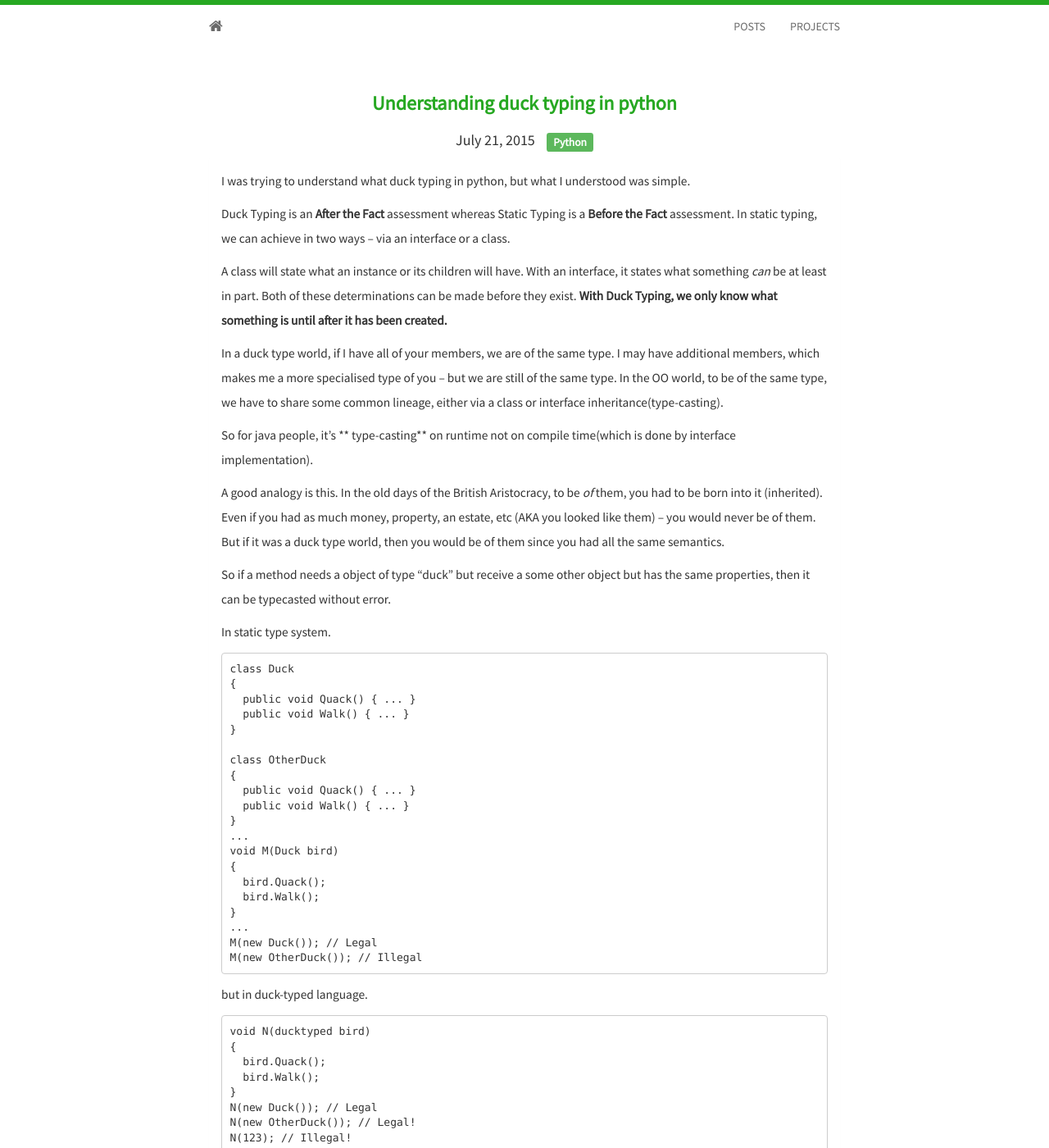
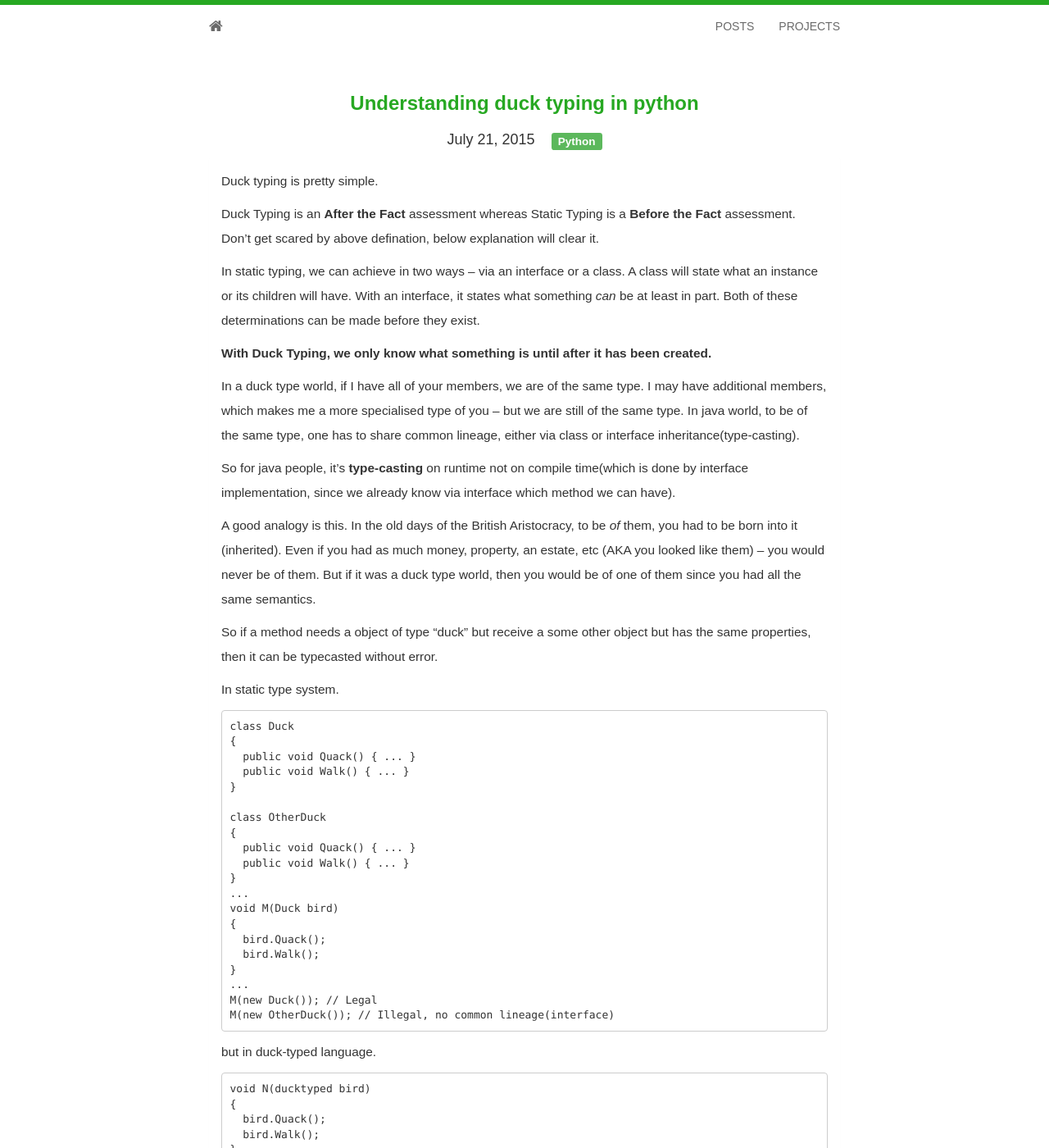
Before and after one commit to murarisumit/murarisumit.github.io, a Jekyll site: the page built from _posts/2015-07-21-understanding-duck-typing-in-python.md, in a window 1280 px wide and 1400 px high. Shown: the whole window at 82% size. Built offline with Jekyll 4.4.1, drawn with Linux system fonts in a browser that asks for light colours; nearby versions of some CDN libraries; some web fonts are replaced; some of the changed text lies outside the part shown.

Commit message:
Updated duck typing post

````diff
--- a/_config.yml
+++ b/_config.yml
@@ -16,7 +16,7 @@ permalink: "/:title.html"
 paginate: 5
 port: 3000
 safe: true
-local: false
+local: true
 # edit here to achieve your personal greatness
 url: http://www.slashsumit.in
 baseurl:
--- a/_posts/2015-07-21-understanding-duck-typing-in-python.md
+++ b/_posts/2015-07-21-understanding-duck-typing-in-python.md
@@ -1,23 +1,26 @@
 ---
 title: Understanding duck typing in python
 date: 2015-07-21 00:00:00
+last_modified_at: 2017-06-16 22:06:00
 layout: post
 tags:
   - Python
 ---
 
 
-I was trying to understand what duck typing in python, but what I understood was simple.
+Duck typing is pretty simple.
 
-Duck Typing is an **After the Fact** assessment whereas Static Typing is a **Before the Fact** assessment. In static typing, we can achieve in two ways – via an interface or a class.
+Duck Typing is an **After the Fact** assessment whereas Static Typing is a **Before the Fact** assessment. Don't get scared by above defination, below explanation will clear it.
 
-A class will state what an instance or its children will have. With an interface, it states what something *can* be at least in part. Both of these determinations can be made before they exist. **With Duck Typing, we only know what something is until after it has been created.**
+In static typing, we can achieve in two ways – via an interface or a class. A class will state what an instance or its children will have. With an interface, it states what something *can* be at least in part. Both of these determinations can be made before they exist.
 
-In a duck type world, if I have all of your members, we are of the same type. I may have additional members, which makes me a more specialised type of you – but we are still of the same type. In the OO world, to be of the same type, we have to share some common lineage, either via a class or interface inheritance(type-casting).
+**With Duck Typing, we only know what something is until after it has been created.**
 
-So for java people, it's \*\* type-casting\*\* on runtime not on compile time(which is done by interface implementation).
+In a duck type world, if I have all of your members, we are of the same type. I may have additional members, which makes me a more specialised type of you – but we are still of the same type. In java world, to be of the same type, one has to share common lineage, either via class or interface inheritance(type-casting).
 
-A good analogy is this. In the old days of the British Aristocracy, to be *of* them, you had to be born into it (inherited). Even if you had as much money, property, an estate, etc (AKA you looked like them) – you would never be of them. But if it was a duck type world, then you would be of them since you had all the same semantics.
+So for java people, it's **type-casting** on runtime not on compile time(which is done by interface implementation, since we already know via interface which method we can have).
+
+A good analogy is this. In the old days of the British Aristocracy, to be *of* them, you had to be born into it (inherited). Even if you had as much money, property, an estate, etc (AKA you looked like them) – you would never be of them. But if it was a duck type world, then you would be of one of them since you had all the same semantics.
 
 So if a method needs a object of type "duck" but receive a some other object but has the same properties, then it can be typecasted without error.
 
@@ -43,7 +46,7 @@ void M(Duck bird)
 }
 ...
 M(new Duck()); // Legal
-M(new OtherDuck()); // Illegal
+M(new OtherDuck()); // Illegal, no common lineage(interface)
 ```
 
 but in duck-typed language.
````
Also changed, not shown: other parts of _posts/2015-07-21-understanding-duck-typing-in-python.md (+3 -3 lines).
